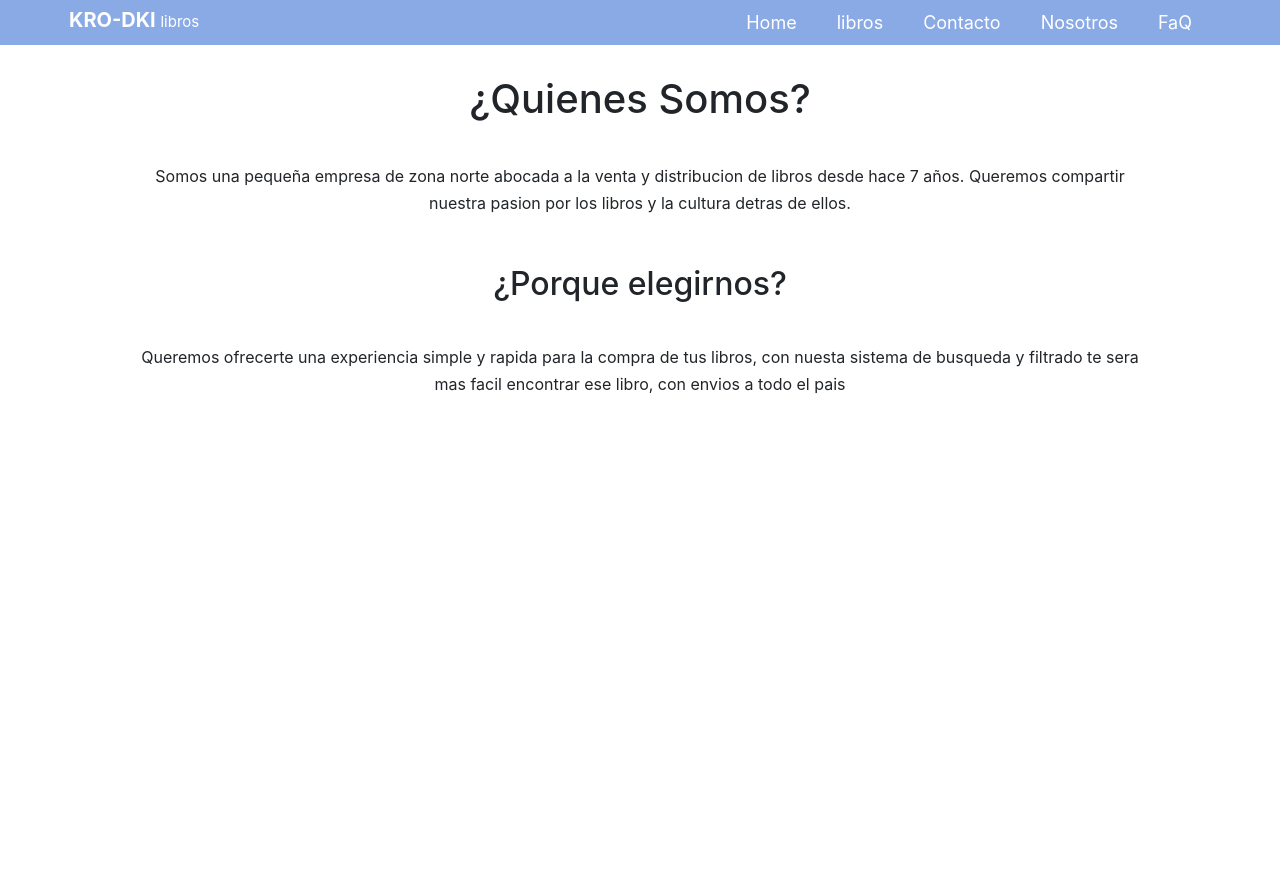
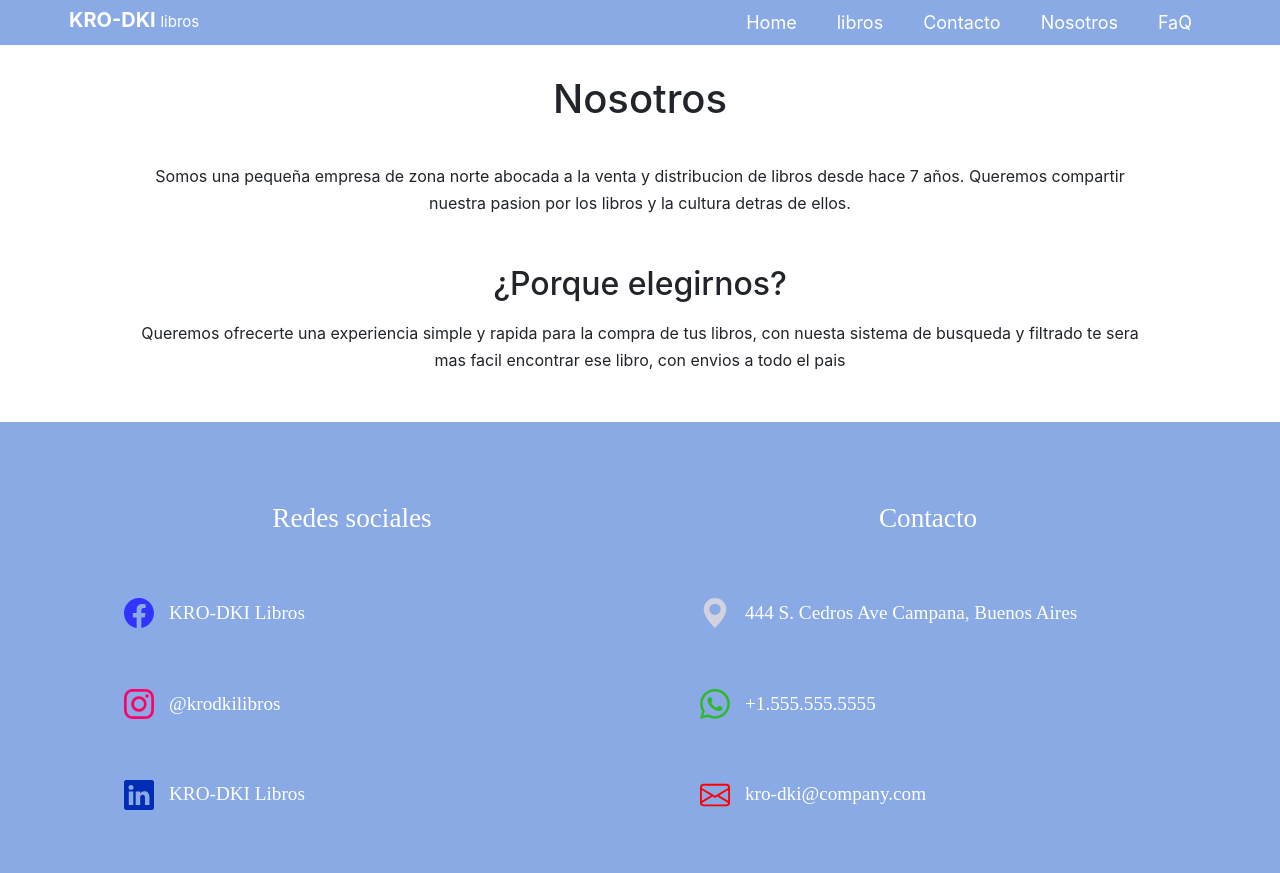
Before and after one commit to chino-hub/proyecto-final, a website: page pages/nosotros.html in a window 1280 px wide. Before the commit the page ends 800 px from the top, so only its background shows below. Drawn offline with nearby package versions, Linux system fonts and the light colour scheme; a web font is replaced by a local one.

Commit message:
linkeo de paginas

```diff
--- a/pages/nosotros.html
+++ b/pages/nosotros.html
@@ -49,21 +49,65 @@
             <section class="col-12">
                 <div class="contenidoSeccionNosotros">
                     <div class="titulo">
-                        <h1>¿Quienes Somos?</h1>
+                        <h1>Nosotros</h1>
                     </div>
                     <div class="contenido">
                         <p>Somos una pequeña empresa de zona norte abocada a la venta y distribucion de libros desde hace 7 años. Queremos compartir nuestra pasion por los libros y la cultura detras de ellos.
                         </p>
                     </div>
-                    <div class="titulo mt-5">
-                        <h2>¿Porque elegirnos?</h2>
-                    </div>
                     <div class="contenido">
+                        <div class="titulo mb-3 mt-5">
+                            <h2>¿Porque elegirnos?</h2>
+                        </div>
                         <p>Queremos ofrecerte una experiencia simple y rapida para la compra de tus libros, con nuesta sistema de busqueda y filtrado te sera mas facil encontrar ese libro, con envios a todo el pais
                         </p>
                     </div>
                 </div>
             </section>
+        </div>
+        <!-- INCIO FOOTER -->
+        <div class="row mt-5">
+            <div class="col-12 p-0 bg">
+                <footer id="footer-main" class="contenedor d-flex justify-content-around">
+                    <div>
+                        <h4>Redes sociales</h4>
+                        <div class="footerContenidoSeccion mt-5 mb-5">
+                            <div class="redSocial">
+                                <a target="blank_" href="https://www.facebook.com/carolina.dekimpe.72"><img class="iconoRedSocial" src="../assets/iconos/fb-icono.svg" alt="icono facebook" /></a>
+                                <p class="d-none d-sm-block">KRO-DKI Libros</p>
+                            </div>
+                            <div class="redSocial">
+                                <img class="iconoRedSocial" src="../assets/iconos/ig-icono.svg" alt="icono instagram" />
+                                <p class="d-none d-sm-block">@krodkilibros</p>
+                            </div>
+                            <div class="redSocial">
+                                <img class="iconoRedSocial" src="../assets/iconos/linkedin-icono.svg" alt="icono linkedin" />
+                                <p class="d-none d-sm-block">KRO-DKI Libros</p>
+                            </div>
+                        </div>
+                    </div>
+                    <div>
+                        <h4>Contacto</h4>
+                        <div class="footerContenidoSeccion mt-5 mb-5">
+                            <div class="redSocial">
+                                <img class="iconoRedSocial" src="../assets/iconos/ubicacion-icono.svg" alt="" />
+                                <p class="d-none d-sm-block">444 S. Cedros Ave Campana, Buenos Aires</p>
+                            </div>
+                            <div class="redSocial">
+                                <img class="iconoRedSocial" src="../assets/iconos/whatsapp-icono.svg" alt="" />
+                                <p class="d-none d-sm-block">+1.555.555.5555</p>
+                            </div>
+                            <div class="redSocial">
+                                <img class="iconoRedSocial" src="../assets/iconos/mail-icono.svg" alt="" />
+                                <p class="d-none d-sm-block"><a href="mailto:kro-dki@company.com">kro-dki@company.com</a></p>
+                            </div>
+                        </div>
+                    </div>
+                    <div class="creditos">
+                        <p> Powered By: Gonzalo Bartolini</p>
+                    </div>
+                </footer>
+            </div>
         </div>
     </div>
 
```
Also changed, not shown: index.html (+3 -0 lines), pages/contacto.html (+3 -1 lines), pages/preguntas.html (+3 -1 lines), pages/servicio.html (+3 -1 lines).
